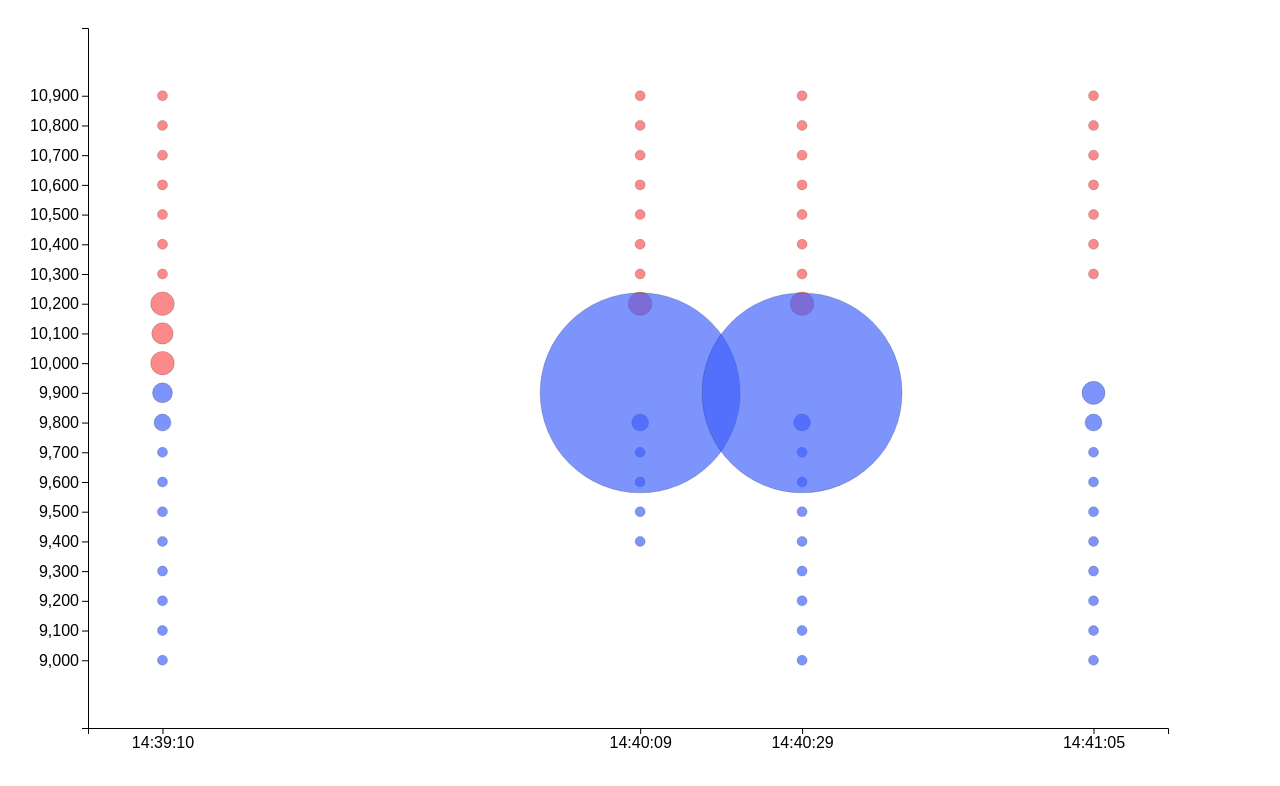
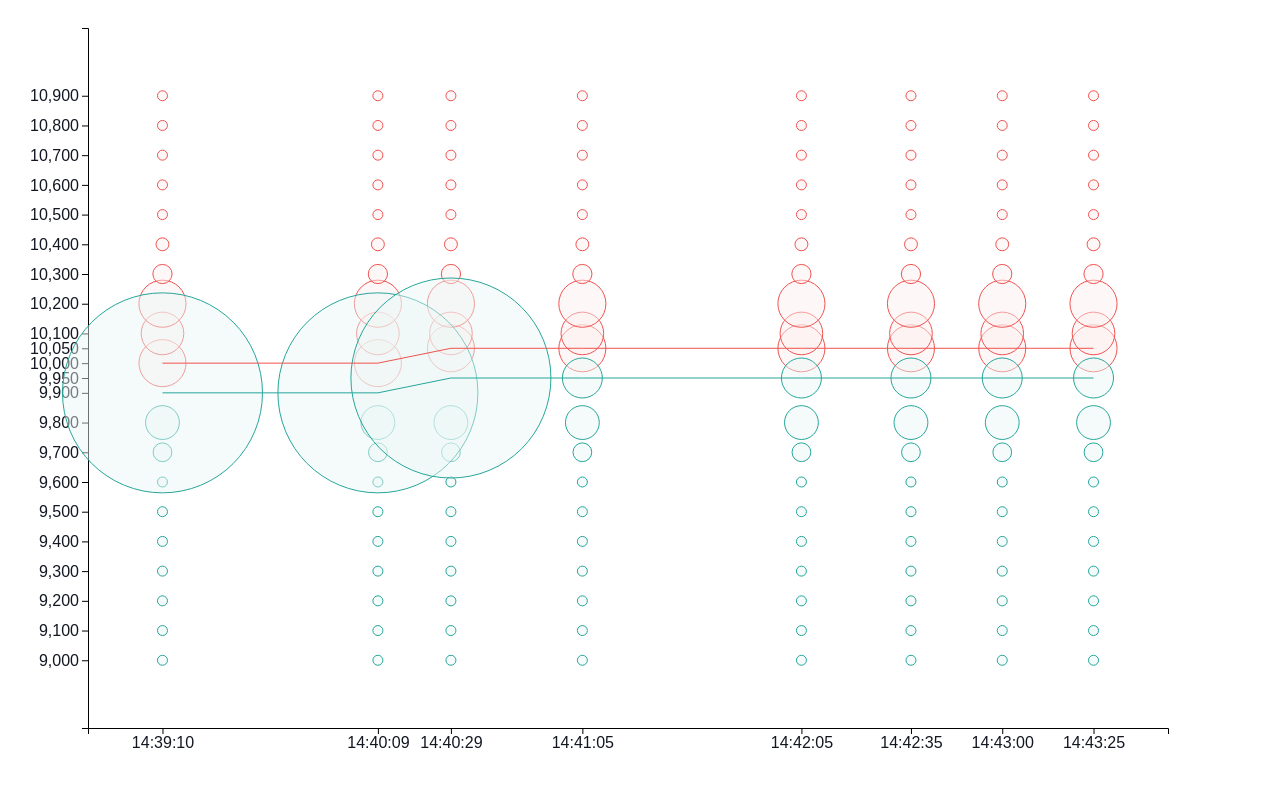
Before and after one commit to hongdangcs/Telegram-Chat-Bot, an Electron app: page index.html in a window 1280 px wide. Drawn offline with nearby package versions, Linux system fonts and the light colour scheme.

Commit message:
Refactor login process and fix stock list modification bug

```diff
--- a/index.html
+++ b/index.html
@@ -7,7 +7,7 @@
     <style>
       a {
         text-decoration: none;
-        color: rgba(0, 0, 0, 0.541);
+        color: rgba(190, 0, 0, 0.507);
       }
     </style>
   </head>
@@ -53,7 +53,7 @@
           BidPrice8: 9200,
           BidPrice9: 9100,
           BidPrice10: 9000,
-          BidVol1: 326900,
+          BidVol1: 1634500,
           BidVol2: 276500,
           BidVol3: 153200,
           BidVol4: 34900,
@@ -71,8 +71,8 @@
           Exchange: "UPCOM",
           Symbol: "OIL",
           RType: "X-QUOTE",
-          AskPrice1: 0,
-          AskPrice2: 0,
+          AskPrice1: 10000,
+          AskPrice2: 10100,
           AskPrice3: 10200,
           AskPrice4: 10300,
           AskPrice5: 10400,
@@ -81,56 +81,8 @@
           AskPrice8: 10700,
           AskPrice9: 10800,
           AskPrice10: 10900,
-          AskVol1: 0,
-          AskVol2: 0,
-          AskVol3: 385100,
-          AskVol4: 157100,
-          AskVol5: 105500,
-          AskVol6: 22000,
-          AskVol7: 8500,
-          AskVol8: 3800,
-          AskVol9: 12200,
-          AskVol10: 2700,
-          BidPrice1: 9900,
-          BidPrice2: 9800,
-          BidPrice3: 9700,
-          BidPrice4: 9600,
-          BidPrice5: 9500,
-          BidPrice6: 9400,
-          BidPrice7: 0,
-          BidPrice8: 0,
-          BidPrice9: 0,
-          BidPrice10: 0,
-          BidVol1: 3269000,
-          BidVol2: 276500,
-          BidVol3: 153300,
-          BidVol4: 34900,
-          BidVol5: 6000,
-          BidVol6: 3000,
-          BidVol7: 0,
-          BidVol8: 0,
-          BidVol9: 0,
-          BidVol10: 0,
-          TradingSession: "LO",
-        },
-        {
-          TradingDate: "02/04/2024",
-          Time: "14:40:29",
-          Exchange: "UPCOM",
-          Symbol: "OIL",
-          RType: "X-QUOTE",
-          AskPrice1: 0,
-          AskPrice2: 0,
-          AskPrice3: 10200,
-          AskPrice4: 10300,
-          AskPrice5: 10400,
-          AskPrice6: 10500,
-          AskPrice7: 10600,
-          AskPrice8: 10700,
-          AskPrice9: 10800,
-          AskPrice10: 10900,
-          AskVol1: 0,
-          AskVol2: 0,
+          AskVol1: 384600,
+          AskVol2: 348500,
           AskVol3: 385100,
           AskVol4: 157100,
           AskVol5: 105500,
@@ -149,9 +101,57 @@
           BidPrice8: 9200,
           BidPrice9: 9100,
           BidPrice10: 9000,
-          BidVol1: 3268000,
+          BidVol1: 1634500,
           BidVol2: 276500,
-          BidVol3: 153300,
+          BidVol3: 153200,
+          BidVol4: 34900,
+          BidVol5: 6000,
+          BidVol6: 3000,
+          BidVol7: 6500,
+          BidVol8: 3500,
+          BidVol9: 3700,
+          BidVol10: 3000,
+          TradingSession: "LO",
+        },
+        {
+          TradingDate: "02/04/2024",
+          Time: "14:40:29",
+          Exchange: "UPCOM",
+          Symbol: "OIL",
+          RType: "X-QUOTE",
+          AskPrice1: 10050,
+          AskPrice2: 10100,
+          AskPrice3: 10200,
+          AskPrice4: 10300,
+          AskPrice5: 10400,
+          AskPrice6: 10500,
+          AskPrice7: 10600,
+          AskPrice8: 10700,
+          AskPrice9: 10800,
+          AskPrice10: 10900,
+          AskVol1: 384600,
+          AskVol2: 348500,
+          AskVol3: 385100,
+          AskVol4: 157100,
+          AskVol5: 105500,
+          AskVol6: 22000,
+          AskVol7: 8500,
+          AskVol8: 3800,
+          AskVol9: 12200,
+          AskVol10: 2700,
+          BidPrice1: 9950,
+          BidPrice2: 9800,
+          BidPrice3: 9700,
+          BidPrice4: 9600,
+          BidPrice5: 9500,
+          BidPrice6: 9400,
+          BidPrice7: 9300,
+          BidPrice8: 9200,
+          BidPrice9: 9100,
+          BidPrice10: 9000,
+          BidVol1: 1634500,
+          BidVol2: 276500,
+          BidVol3: 153200,
           BidVol4: 34900,
           BidVol5: 6000,
           BidVol6: 3000,
@@ -167,9 +167,9 @@
           Exchange: "UPCOM",
           Symbol: "OIL",
           RType: "X-QUOTE",
-          AskPrice1: 0,
-          AskPrice2: 0,
-          AskPrice3: 0,
+          AskPrice1: 10050,
+          AskPrice2: 10100,
+          AskPrice3: 10200,
           AskPrice4: 10300,
           AskPrice5: 10400,
           AskPrice6: 10500,
@@ -177,9 +177,9 @@
           AskPrice8: 10700,
           AskPrice9: 10800,
           AskPrice10: 10900,
-          AskVol1: 0,
-          AskVol2: 0,
-          AskVol3: 0,
+          AskVol1: 384600,
+          AskVol2: 348500,
+          AskVol3: 385100,
           AskVol4: 157100,
           AskVol5: 105500,
           AskVol6: 22000,
@@ -187,7 +187,7 @@
           AskVol8: 3800,
           AskVol9: 12200,
           AskVol10: 2700,
-          BidPrice1: 9900,
+          BidPrice1: 9950,
           BidPrice2: 9800,
           BidPrice3: 9700,
           BidPrice4: 9600,
@@ -197,9 +197,205 @@
           BidPrice8: 9200,
           BidPrice9: 9100,
           BidPrice10: 9000,
-          BidVol1: 376800,
+          BidVol1: 326900,
           BidVol2: 276500,
-          BidVol3: 153300,
+          BidVol3: 153200,
+          BidVol4: 34900,
+          BidVol5: 6000,
+          BidVol6: 3000,
+          BidVol7: 6500,
+          BidVol8: 3500,
+          BidVol9: 3700,
+          BidVol10: 3000,
+          TradingSession: "LO",
+        },
+
+        {
+          TradingDate: "02/04/2024",
+          Time: "14:42:05",
+          Exchange: "UPCOM",
+          Symbol: "OIL",
+          RType: "X-QUOTE",
+          AskPrice1: 10050,
+          AskPrice2: 10100,
+          AskPrice3: 10200,
+          AskPrice4: 10300,
+          AskPrice5: 10400,
+          AskPrice6: 10500,
+          AskPrice7: 10600,
+          AskPrice8: 10700,
+          AskPrice9: 10800,
+          AskPrice10: 10900,
+          AskVol1: 384600,
+          AskVol2: 348500,
+          AskVol3: 385100,
+          AskVol4: 157100,
+          AskVol5: 105500,
+          AskVol6: 22000,
+          AskVol7: 8500,
+          AskVol8: 3800,
+          AskVol9: 12200,
+          AskVol10: 2700,
+          BidPrice1: 9950,
+          BidPrice2: 9800,
+          BidPrice3: 9700,
+          BidPrice4: 9600,
+          BidPrice5: 9500,
+          BidPrice6: 9400,
+          BidPrice7: 9300,
+          BidPrice8: 9200,
+          BidPrice9: 9100,
+          BidPrice10: 9000,
+          BidVol1: 326900,
+          BidVol2: 276500,
+          BidVol3: 153200,
+          BidVol4: 34900,
+          BidVol5: 6000,
+          BidVol6: 3000,
+          BidVol7: 6500,
+          BidVol8: 3500,
+          BidVol9: 3700,
+          BidVol10: 3000,
+          TradingSession: "LO",
+        },
+
+        {
+          TradingDate: "02/04/2024",
+          Time: "14:42:35",
+          Exchange: "UPCOM",
+          Symbol: "OIL",
+          RType: "X-QUOTE",
+          AskPrice1: 10050,
+          AskPrice2: 10100,
+          AskPrice3: 10200,
+          AskPrice4: 10300,
+          AskPrice5: 10400,
+          AskPrice6: 10500,
+          AskPrice7: 10600,
+          AskPrice8: 10700,
+          AskPrice9: 10800,
+          AskPrice10: 10900,
+          AskVol1: 384600,
+          AskVol2: 348500,
+          AskVol3: 385100,
+          AskVol4: 157100,
+          AskVol5: 105500,
+          AskVol6: 22000,
+          AskVol7: 8500,
+          AskVol8: 3800,
+          AskVol9: 12200,
+          AskVol10: 2700,
+          BidPrice1: 9950,
+          BidPrice2: 9800,
+          BidPrice3: 9700,
+          BidPrice4: 9600,
+          BidPrice5: 9500,
+          BidPrice6: 9400,
+          BidPrice7: 9300,
+          BidPrice8: 9200,
+          BidPrice9: 9100,
+          BidPrice10: 9000,
+          BidVol1: 326900,
+          BidVol2: 276500,
+          BidVol3: 153200,
+          BidVol4: 34900,
+          BidVol5: 6000,
+          BidVol6: 3000,
+          BidVol7: 6500,
+          BidVol8: 3500,
+          BidVol9: 3700,
+          BidVol10: 3000,
+          TradingSession: "LO",
+        },
+
+        {
+          TradingDate: "02/04/2024",
+          Time: "14:43:00",
+          Exchange: "UPCOM",
+          Symbol: "OIL",
+          RType: "X-QUOTE",
+          AskPrice1: 10050,
+          AskPrice2: 10100,
+          AskPrice3: 10200,
+          AskPrice4: 10300,
+          AskPrice5: 10400,
+          AskPrice6: 10500,
+          AskPrice7: 10600,
+          AskPrice8: 10700,
+          AskPrice9: 10800,
+          AskPrice10: 10900,
+          AskVol1: 384600,
+          AskVol2: 348500,
+          AskVol3: 385100,
+          AskVol4: 157100,
+          AskVol5: 105500,
+          AskVol6: 22000,
+          AskVol7: 8500,
+          AskVol8: 3800,
+          AskVol9: 12200,
+          AskVol10: 2700,
+          BidPrice1: 9950,
+          BidPrice2: 9800,
+          BidPrice3: 9700,
+          BidPrice4: 9600,
+          BidPrice5: 9500,
+          BidPrice6: 9400,
+          BidPrice7: 9300,
+          BidPrice8: 9200,
+          BidPrice9: 9100,
+          BidPrice10: 9000,
+          BidVol1: 326900,
+          BidVol2: 276500,
+          BidVol3: 153200,
+          BidVol4: 34900,
+          BidVol5: 6000,
+          BidVol6: 3000,
+          BidVol7: 6500,
+          BidVol8: 3500,
+          BidVol9: 3700,
+          BidVol10: 3000,
+          TradingSession: "LO",
+        },
+
+        {
+          TradingDate: "02/04/2024",
+          Time: "14:43:25",
+          Exchange: "UPCOM",
+          Symbol: "OIL",
+          RType: "X-QUOTE",
+          AskPrice1: 10050,
+          AskPrice2: 10100,
+          AskPrice3: 10200,
+          AskPrice4: 10300,
+          AskPrice5: 10400,
+          AskPrice6: 10500,
+          AskPrice7: 10600,
+          AskPrice8: 10700,
+          AskPrice9: 10800,
+          AskPrice10: 10900,
+          AskVol1: 384600,
+          AskVol2: 348500,
+          AskVol3: 385100,
+          AskVol4: 157100,
+          AskVol5: 105500,
+          AskVol6: 22000,
+          AskVol7: 8500,
+          AskVol8: 3800,
+          AskVol9: 12200,
+          AskVol10: 2700,
+          BidPrice1: 9950,
+          BidPrice2: 9800,
+          BidPrice3: 9700,
+          BidPrice4: 9600,
+          BidPrice5: 9500,
+          BidPrice6: 9400,
+          BidPrice7: 9300,
+          BidPrice8: 9200,
+          BidPrice9: 9100,
+          BidPrice10: 9000,
+          BidVol1: 326900,
+          BidVol2: 276500,
+          BidVol3: 153200,
           BidVol4: 34900,
           BidVol5: 6000,
           BidVol6: 3000,
@@ -288,12 +484,14 @@
           .attr("transform", `translate(${marginLeft},0)`)
           .call(yAxis)
           .selectAll("text")
+          .attr("color", "#131722")
           .attr("font-size", "16px");
         svg
           .append("g")
           .attr("transform", `translate(0,${height - marginBottom})`)
           .call(xAxis)
           .selectAll("text")
+          .attr("color", "#131722")
           .attr("font-size", "16px");
         document.querySelector("#chart").appendChild(svg.node());
 
@@ -311,9 +509,9 @@
                     ? (value / yMax) * circleRadius
                     : 5
                 )
-                .attr("fill", "rgba(252, 60, 60, 0.6)")
-                .attr("stroke", "rgba(0, 0, 0, 0.5)")
-                .attr("stroke-width", 0.35);
+                .attr("fill", "#fdeded75")
+                .attr("stroke", "#ef5350")
+                .attr("stroke-width", 1);
             }
           }
         }
@@ -332,11 +530,30 @@
                     ? (value / yMax) * circleRadius
                     : 5
                 )
-                .attr("fill", "#3c5ffcaa")
-                .attr("stroke", "rgba(0, 0, 0, 0.5)")
-                .attr("stroke-width", 0.35);
+                .attr("fill", "#e9f6f575")
+                .attr("stroke", "#26a69a")
+                .attr("stroke-width", 1);
             }
           }
+        }
+
+        for (let i = 0; i < stock.length - 1; i++) {
+          svg
+            .append("line")
+            .attr("x1", x(time[i]))
+            .attr("y1", y(stock[i]["AskPrice1"]))
+            .attr("x2", x(time[i + 1]))
+            .attr("y2", y(stock[i + 1]["AskPrice1"]))
+            .attr("stroke", "#ef5350")
+            .attr("stroke-width", 1);
+          svg
+            .append("line")
+            .attr("x1", x(time[i]))
+            .attr("y1", y(stock[i]["BidPrice1"]))
+            .attr("x2", x(time[i + 1]))
+            .attr("y2", y(stock[i + 1]["BidPrice1"]))
+            .attr("stroke", "#26a69a")
+            .attr("stroke-width", 1);
         }
       }
       drawChart();
--- a/main.js
+++ b/main.js
@@ -15,9 +15,9 @@ var browser;
     args: ["--no-sandbox"],
   });
 
-  // tradingViewLogin(browser, sessionid_sign, sessionid).then(() => {
-  //   console.log("Logged in");
-  // });
+  tradingViewLogin(browser, sessionid_sign, sessionid).then(() => {
+    console.log("Logged in");
+  });
 
   messageHandler(bot, browser);
 })();
--- a/ssi/stream-data.js
+++ b/ssi/stream-data.js
@@ -103,9 +103,6 @@ async function modifyStockList(stockList, parsedContent, todayDate) {
     stockList[parsedContent.Symbol] = [];
   }
 
-  stockList[parsedContent.Symbol].push(parsedContent);
-
-  if (stockList[parsedContent.Symbol].length > 5) {
   let currentTime = new Date().toLocaleTimeString("en-US", { hour12: false });
 
   for (let i = 0; i < stockList[parsedContent.Symbol].length; i++) {
@@ -118,7 +115,8 @@ async function modifyStockList(stockList, parsedContent, todayDate) {
       i--;
     }
   }
-  }
+
+  stockList[parsedContent.Symbol].push(parsedContent);
 }
 
 function minutesCalculator(time) {
```
Lines whose indentation alone changed are shown as unchanged.
